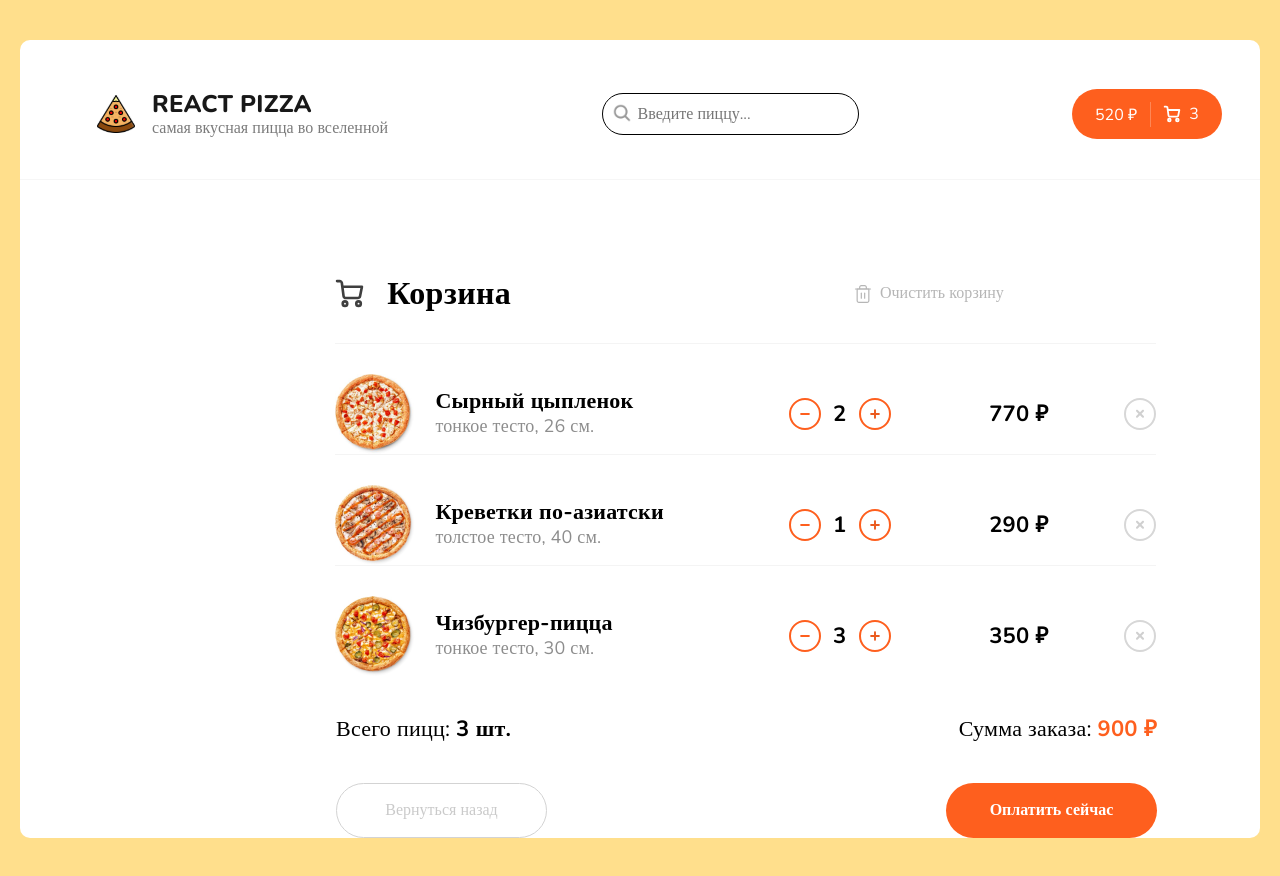
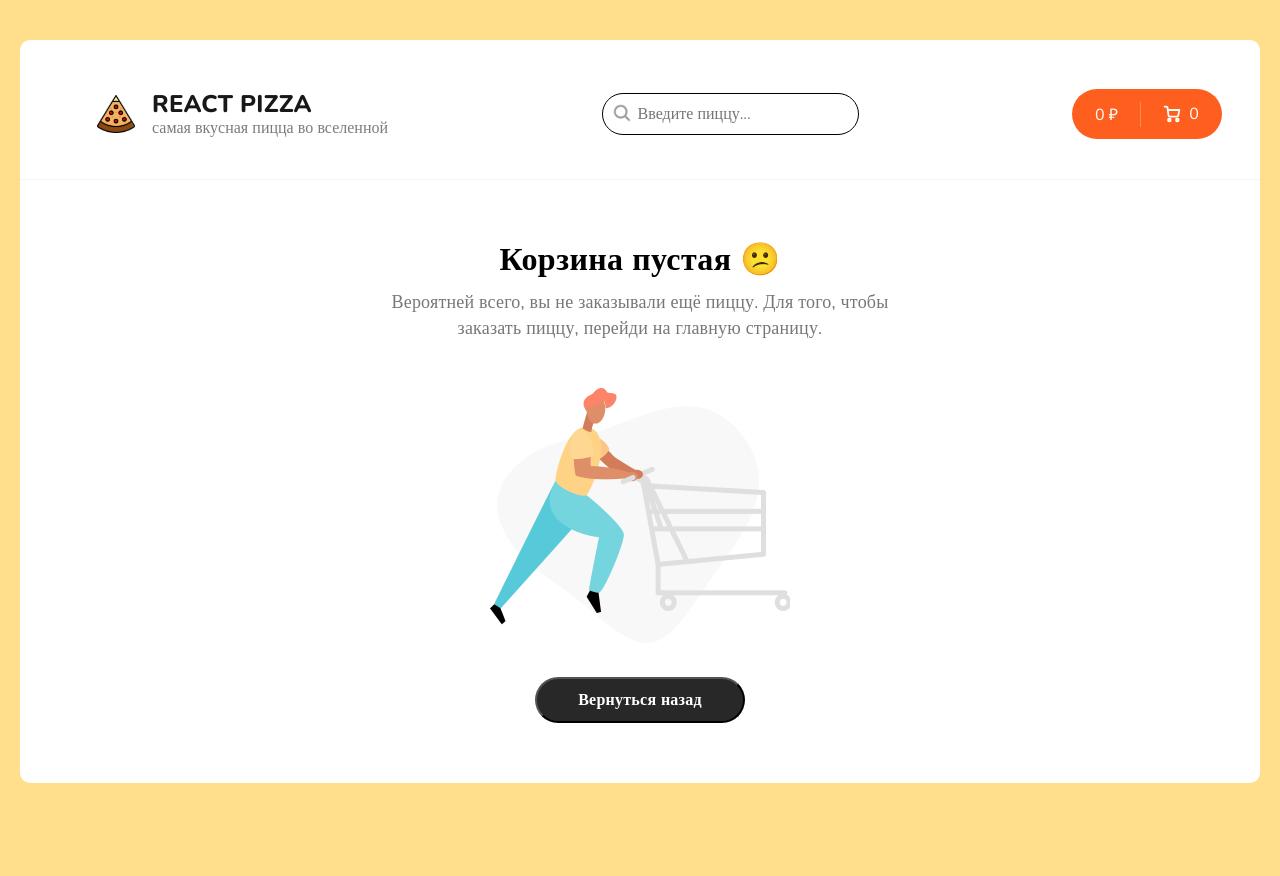
Before and after one commit to SenkeSem/project26-pizza, a React (Create React App) app: page /cart in a window 1280 px wide. Shown: the top 876 px of the page. After the commit the page ends 803 px from the top, so only its background shows below. Built offline with nearby package versions, Linux system fonts and the light colour scheme.

Commit message:
make a working cart (adding and removing pizzas, cleaning the cart)

```diff
--- /dev/null
+++ b/src/components/CartItem.jsx
@@ -0,0 +1,44 @@
+import React from 'react';
+import style from '../pages/Cart/Cart.module.scss';
+
+import { useSelector, useDispatch } from 'react-redux';
+import { addPizza, minusPizza, removePizza } from '../redux/slices/cartSlice';
+
+function CartItem({ id, title, price, imageUrl, PIZZA_TYPE, sizes }) {
+  const { counterAdd } = useSelector((state) => state.cart.pizzas.find((obj) => obj.id === id));
+
+  const dispatch = useDispatch();
+
+  const onClickMinus = () => {
+    dispatch(minusPizza({ id, price }));
+  };
+
+  const onClickPlus = () => {
+    dispatch(addPizza({ id, price }));
+  };
+
+  const onClickRemove = () => {
+    dispatch(removePizza(id));
+  };
+
+  return (
+    <main className={style.pizza_item}>
+      <img width={80} height={80} src={imageUrl} alt="pizza" />
+      <div className={style.cart_title}>
+        <h4>{title}</h4>
+        <p>
+          {PIZZA_TYPE}, {sizes} см.
+        </p>
+      </div>
+      <div className={style.minus_plus_button}>
+        <img onClick={onClickMinus} src="img/cart-minus.svg" alt="minus" />
+        <h5>{counterAdd}</h5>
+        <img onClick={onClickPlus} src="img/cart-plus.svg" alt="plus" />
+      </div>
+      <h5 className={style.cart_price}>{counterAdd * price} ₽ </h5>
+      <img onClick={onClickRemove} src="img/cart-remove.svg" alt="remove" />
+    </main>
+  );
+}
+
+export default CartItem;
--- a/src/components/Header.jsx
+++ b/src/components/Header.jsx
@@ -1,7 +1,13 @@
 import { Link } from 'react-router-dom';
 import Search from './Search/Search';
 
+import { useSelector, useDispatch } from 'react-redux';
+
 function Header() {
+  const { pizzas, totalPrice } = useSelector((state) => state.cart);
+
+  const totalCount = pizzas.reduce((sum, item) => sum + item.counterAdd, 0);
+
   return (
     <>
       <div className="header">
@@ -17,11 +23,11 @@ function Header() {
         <Search />
         <Link to="/cart">
           <div className="cart">
-            <p className="price">520 ₽</p>
+            <p className="price">{totalPrice} ₽</p>
             <img width={1} height={25} src="img/cart-line.svg" alt="cart-line" />
             <div className="cart-block">
               <img src="img/cart.svg" alt="cart" />
-              <p>3</p>
+              <p>{totalCount}</p>
             </div>
           </div>
         </Link>
--- a/src/components/Sort.jsx
+++ b/src/components/Sort.jsx
@@ -24,7 +24,6 @@ function Sort() {
     const handleClickOutside = (event) => {
       if (!event.composedPath().includes(sortRef.current)) {
         setIsVisible(false);
-        console.log('click');
       }
     };
 
--- a/src/pages/Cart/Cart.jsx
+++ b/src/pages/Cart/Cart.jsx
@@ -1,82 +1,51 @@
 import React from 'react';
+import CartItem from '../../components/CartItem';
+import CartEmpty from './CartEmpty';
 
 import style from './Cart.module.scss';
+import { useSelector, useDispatch } from 'react-redux';
+
+import { clearCart } from '../../redux/slices/cartSlice';
 
 function Cart() {
+  const dispatch = useDispatch();
+  const pizzas = useSelector((state) => state.cart.pizzas);
+  const { totalPrice } = useSelector((state) => state.cart);
+
+  const totalCount = pizzas.reduce((sum, item) => sum + item.counterAdd, 0);
+
+  const onClickClear = () => {
+    window.confirm('Вы точно хотите очистить корзину?');
+    dispatch(clearCart());
+  };
+
+  if (!totalPrice) {
+    return <CartEmpty />;
+  }
+
   return (
     <div className="wrapper">
-      {/* <main className={style.container}>
-        <div className={style.message}>
-          <h3>Корзина пустая 😕</h3>
-          <p>
-            Вероятней всего, вы не заказывали ещё пиццу. Для того, чтобы заказать пиццу, перейди на
-            главную страницу.
-          </p>
-          <img width={300} height={255} src="img/people.png" alt="people" />
-          <Link to="/">
-            <button>Вернуться назад</button>
-          </Link>
-        </div>
-      </main> */}
-
       <div className={style.cart_header}>
         <div className={style.cart}>
           <img width={29} height={29} src="img/black-cart.svg" alt="black-cart" />
           <h3>Корзина</h3>
         </div>
-        <div className={style.clear}>
+        <div onClick={onClickClear} className={style.clear}>
           <img width={20} height={20} src="img/trash.svg" alt="trash" />
           <p>Очистить корзину</p>
         </div>
       </div>
-      <main className={style.pizza_item}>
-        <img width={80} height={80} src="img/pizza.png" alt="pizza" />
-        <div className={style.cart_title}>
-          <h4>Сырный цыпленок</h4>
-          <p>тонкое тесто, 26 см.</p>
-        </div>
-        <div className={style.minus_plus_button}>
-          <img src="img/cart-minus.svg" alt="minus" />
-          <h5>2</h5>
-          <img src="img/cart-plus.svg" alt="plus" />
-        </div>
-        <h5 className={style.cart_price}>770 ₽ </h5>
-        <img src="img/cart-remove.svg" alt="remove" />
-      </main>
-      <main className={style.pizza_item}>
-        <img width={80} height={80} src="img/pizza1.png" alt="pizza" />
-        <div className={style.cart_title}>
-          <h4>Креветки по-азиатски</h4>
-          <p>толстое тесто, 40 см.</p>
-        </div>
-        <div className={style.minus_plus_button}>
-          <img src="img/cart-minus.svg" alt="minus" />
-          <h5>1</h5>
-          <img src="img/cart-plus.svg" alt="plus" />
-        </div>
-        <h5 className={style.cart_price}>290 ₽</h5>
-        <img src="img/cart-remove.svg" alt="remove" />
-      </main>
-      <main className={style.pizza_item}>
-        <img width={80} height={80} src="img/pizza2.png" alt="pizza" />
-        <div className={style.cart_title}>
-          <h4>Чизбургер-пицца</h4>
-          <p>тонкое тесто, 30 см.</p>
-        </div>
-        <div className={style.minus_plus_button}>
-          <img src="img/cart-minus.svg" alt="minus" />
-          <h5>3</h5>
-          <img src="img/cart-plus.svg" alt="plus" />
-        </div>
-        <h5 className={style.cart_price}>350 ₽</h5>
-        <img src="img/cart-remove.svg" alt="remove" />
-      </main>
+
+      {pizzas.map((item) => (
+        <CartItem key={item.id} {...item} />
+      ))}
+
       <div className={style.count_container}>
         <h5 className={style.pizza_counter}>
-          Всего пицц: <span>3 шт.</span>
+          Всего пицц: <span>{totalCount} шт.</span>
         </h5>
         <h5 className={style.pizza_counter}>
-          Сумма заказа: <span className={style.orange}>900 ₽</span>
+          Сумма заказа: <span className={style.orange}>{totalPrice} ₽</span>
         </h5>
       </div>
       <div className={style.button_container}>
--- a/src/pages/Cart/Cart.module.scss
+++ b/src/pages/Cart/Cart.module.scss
@@ -76,6 +76,7 @@
   }
 
   .clear {
+    cursor: pointer;
     display: flex;
     align-items: center;
     width: 169px;
@@ -133,6 +134,14 @@
     width: 102px;
     height: 32px;
     margin-left: 68px;
+
+    img[alt="plus"] {
+      cursor: pointer;
+    }
+
+    img[alt="minus"] {
+      cursor: pointer;
+    }
   }
 
   h5 {
--- /dev/null
+++ b/src/pages/Cart/CartEmpty.jsx
@@ -0,0 +1,25 @@
+import React from 'react';
+import style from './Cart.module.scss';
+import { Link } from 'react-router-dom';
+
+const CartEmpty = () => {
+  return (
+    <div className="wrapper">
+      <main className={style.container}>
+        <div className={style.message}>
+          <h3>Корзина пустая 😕</h3>
+          <p>
+            Вероятней всего, вы не заказывали ещё пиццу. Для того, чтобы заказать пиццу, перейди на
+            главную страницу.
+          </p>
+          <img width={300} height={255} src="img/people.png" alt="people" />
+          <Link to="/">
+            <button>Вернуться назад</button>
+          </Link>
+        </div>
+      </main>
+    </div>
+  );
+};
+
+export default CartEmpty;
--- /dev/null
+++ b/src/redux/slices/cartSlice.js
@@ -0,0 +1,45 @@
+import { createSlice } from '@reduxjs/toolkit';
+
+const initialState = {
+  totalPrice: 0,
+  pizzas: [],
+};
+
+export const cartSlice = createSlice({
+  name: 'cart',
+  initialState,
+  reducers: {
+    addPizza(state, action) {
+      state.totalPrice += action.payload.price;
+      const findPizza = state.pizzas.find((obj) => obj.id === action.payload.id);
+
+      if (findPizza) {
+        findPizza.counterAdd++;
+      } else {
+        state.pizzas.push({
+          ...action.payload,
+          counterAdd: 1,
+        });
+      }
+    },
+    minusPizza(state, action) {
+      const findPizza = state.pizzas.find((obj) => obj.id === action.payload.id);
+
+      if (findPizza) {
+        findPizza.counterAdd--;
+        state.totalPrice -= action.payload.price;
+      }
+    },
+    removePizza(state, action) {
+      state.pizzas = state.pizzas.filter((obj) => obj.id !== action.payload);
+    },
+    clearCart(state) {
+      state.pizzas = [];
+      state.totalPrice = 0;
+    },
+  },
+});
+
+export const { addPizza, removePizza, clearCart, minusPizza } = cartSlice.actions;
+
+export default cartSlice.reducer;
--- a/src/redux/store.js
+++ b/src/redux/store.js
@@ -1,8 +1,10 @@
 import { configureStore } from '@reduxjs/toolkit';
 import filterSlice from '../redux/slices/filterSlice.js';
+import cartSlice from './slices/cartSlice.js';
 
 export const store = configureStore({
   reducer: {
     filter: filterSlice,
+    cart: cartSlice,
   },
 });
--- a/src/scss/index.scss
+++ b/src/scss/index.scss
@@ -381,6 +381,7 @@ body {
 
     .add-button img[alt="plus"] {
       margin-left: 17px;
+      margin-right: 10px;
       margin-bottom: 0;
     }
 
@@ -390,7 +391,6 @@ body {
       height: 40px;
       display: flex;
       align-items: center;
-      justify-content: space-between;
       border-radius: 30px;
       border: 1px solid rgba(235, 90, 30, 1);
 
@@ -413,6 +413,7 @@ body {
         letter-spacing: 0em;
         text-align: left;
         color: rgba(235, 90, 30, 1);
+        margin-left: 5px;
       }
 
       .orange-circle {
@@ -422,8 +423,8 @@ body {
         width: 22px;
         height: 22px;
         background-color: rgba(235, 90, 30, 1);
-        margin-right: 14px;
         border-radius: 50%;
+        margin-left: 5px;
 
         span {
           color: #FFF;
```
Also changed, not shown: src/components/PizzaBlock.jsx (+26 -9 lines).
